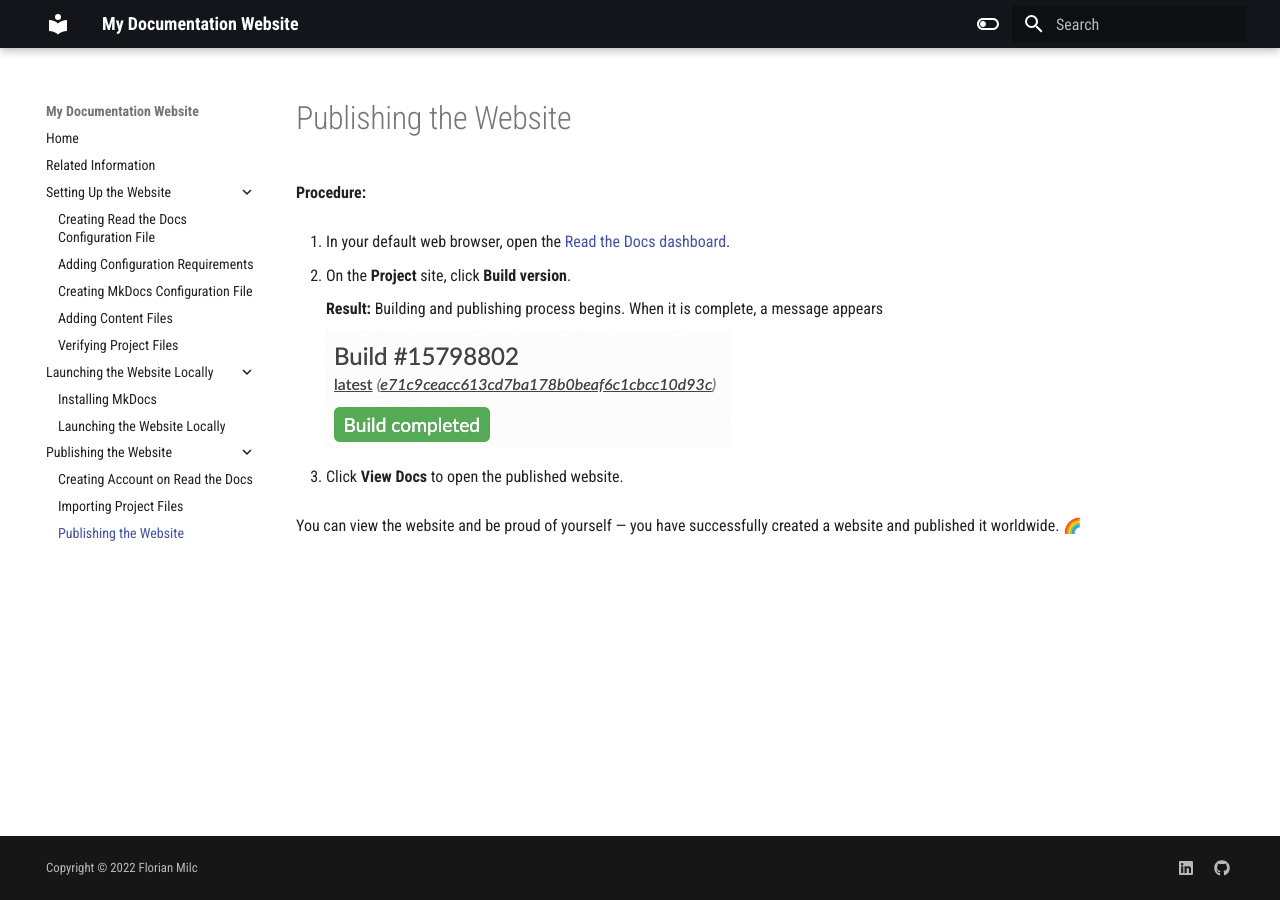
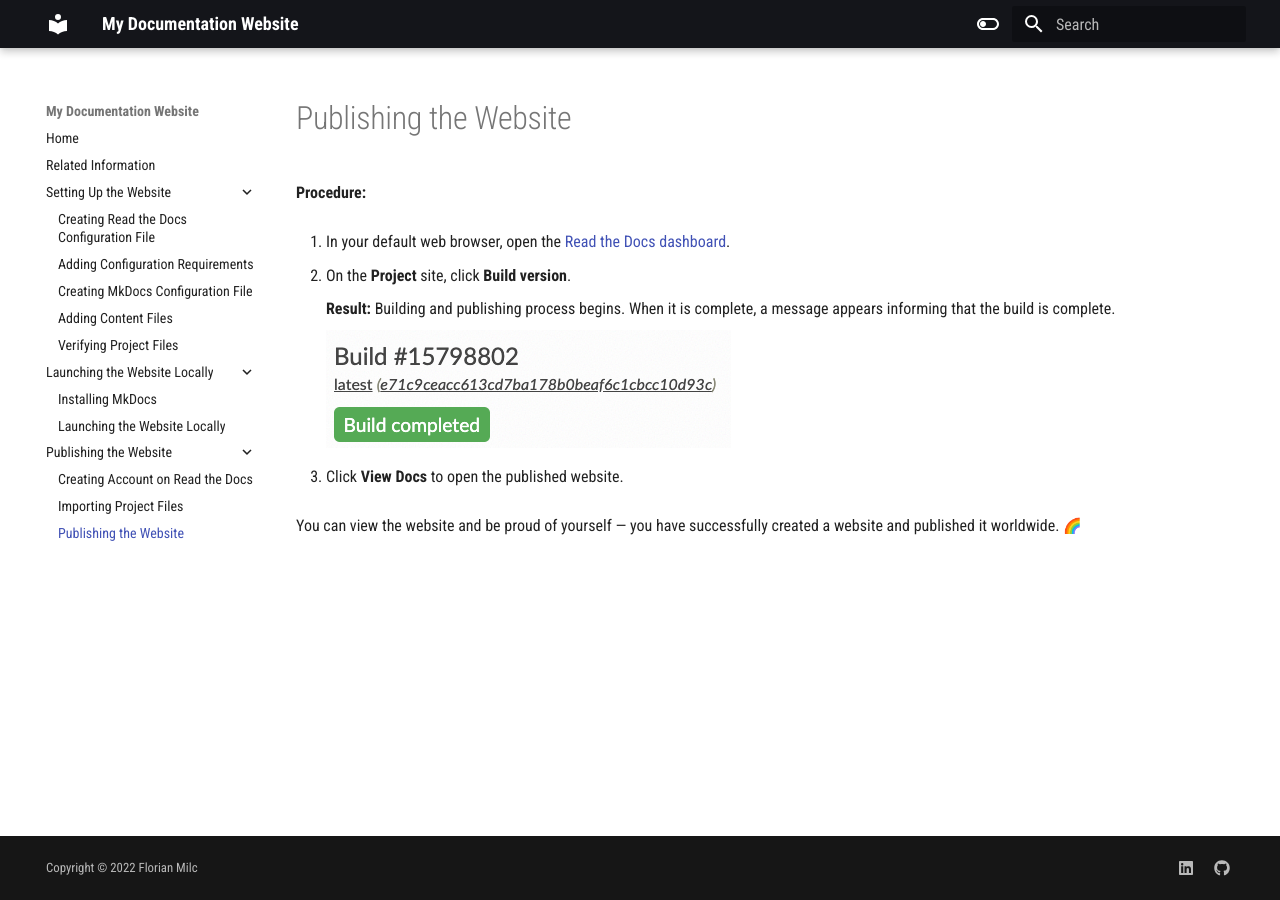
Before and after one commit to florianmilc/rtd-mkdocs, an MkDocs documentation site: the page built from docs/publishing/rtd_publish.md, in a window 1280 px wide. Built offline with MkDocs 1.6.1 and Material for MkDocs 9.7.7, drawn with Linux system fonts in a browser that asks for light colours; emoji names are drawn with the system emoji font.

Commit message:
Reverting some unecessary changes

```diff
--- a/docs/publishing/rtd_publish.md
+++ b/docs/publishing/rtd_publish.md
@@ -6,7 +6,7 @@
 
 3. On the **Project** site, click **Build version**.
 
-    **Result:** Building and publishing process begins. When it is complete, a message appears
+    **Result:** Building and publishing process begins. When it is complete, a message appears informing that the build is complete.
 
     ![Build Complete](../img/rtd-mk-6.png)
 
```
